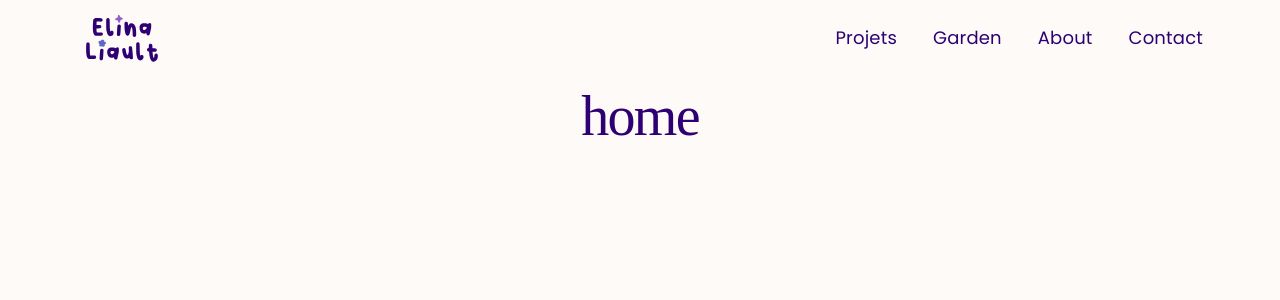
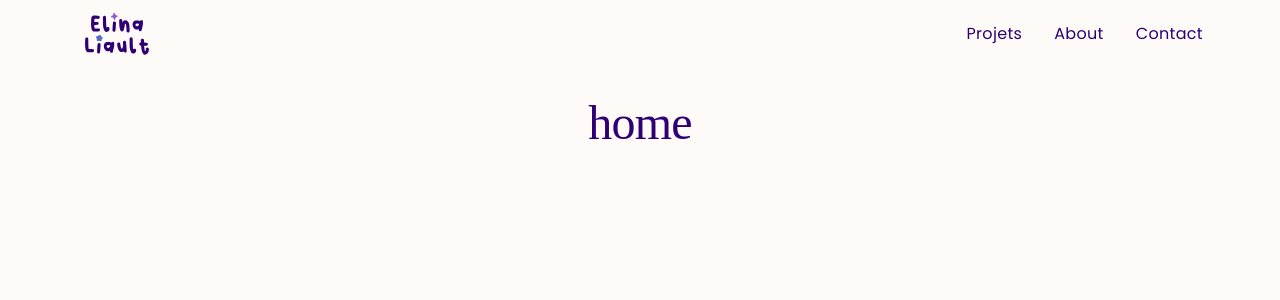
Before and after one commit to elinaliault-maker/portfolio, a React (Vite) app: page /#/ in a window 1280 px wide. Shown: the top 300 px of the page. Built offline with nearby package versions, Linux system fonts and the light colour scheme; a web font is replaced by a local one.

Commit message:
Clean up CSS (header and general)

```diff
--- a/src/components/Header.jsx
+++ b/src/components/Header.jsx
@@ -14,18 +14,17 @@ function HeaderLink({ text, url }) {
 
 export default function Header() {
     return (
-        <div className="header grid grid-cols-2 justify-center items-center w-auto my-1">
-            <div className="w-max">
-                 <Link to="/">
-                    <img src={Logo} alt="Logo" className="w-20" />
-                </Link>
-            </div>
-            <div className="flex gap-8 justify-end items-center w-auto">
-                <HeaderLink text="Projets" url="/projets" />
-                <HeaderLink text={"Garden"} url={"/garden"} />
+        <nav className="grid grid-cols-2 justify-center items-center my-1">
+            <Link to="/">
+                <img src={Logo} alt="Logo" className="w-20" />
+            </Link>
+
+            <div className="flex gap-8 justify-end items-center">
+                <HeaderLink text={"Projets"} url={"/projets"} />
+                {/* <HeaderLink text={"Crafts"} url={"/crafts"} /> */}
                 <HeaderLink text={"About"} url={"/about"} />
                 <HeaderLink text={"Contact"} url={"/contact"} />
             </div>
-        </div>
+        </nav>
     )
 }
--- a/src/index.css
+++ b/src/index.css
@@ -1,28 +1,27 @@
+/* TYPOS */
 @import url('https://fonts.googleapis.com/css2?family=Caprasimo&display=swap');
 @import url('https://fonts.googleapis.com/css2?family=Poppins:ital,wght@0,100;0,200;0,300;0,400;0,500;0,600;0,700;0,800;0,900;1,100;1,200;1,300;1,400;1,500;1,600;1,700;1,800;1,900&display=swap');
+@import url('https://fonts.googleapis.com/css2?family=Space+Mono:ital,wght@0,400;0,700;1,400;1,700&display=swap');
 
+/* ROOT */
 :root {
   --violet: #935CC7;
   --bleu-clair: #5C6AC7;
   --bleu-fonce: #2E0073;
-  --text: #6b6375;
+  --text: #12002E;
   --text-h: var(--bleu-fonce);
   --bg: #FDFAF7;
-  --border: #e5e4e7;
-  --code-bg: #f4f3ec;
-  --accent: #aa3bff;
-  --accent-bg: rgba(170, 59, 255, 0.1);
-  --accent-border: rgba(170, 59, 255, 0.5);
-  --social-bg: rgba(244, 243, 236, 0.5);
+  --border: #F8EDE2;
+  --code-bg: #F8EDE2;
   --shadow:
     rgba(0, 0, 0, 0.1) 0 10px 15px -3px, rgba(0, 0, 0, 0.05) 0 4px 6px -2px;
 
   --sans: "Poppins", sans-serif;
   --heading: "Caprasimo", serif;
-  --mono: ui-monospace, Consolas, monospace;
+  --mono: "Space Mono", monospace; /* pour le code...  */
 
-  font: 18px/145% var(--sans);
-  letter-spacing: 0.18px;
+  font: 1rem var(--sans);
+  letter-spacing: 0.02rem;
   color-scheme: light dark;
   color: var(--text);
   background: var(--bg);
@@ -30,9 +29,10 @@
   text-rendering: optimizeLegibility;
   -webkit-font-smoothing: antialiased;
   -moz-osx-font-smoothing: grayscale;
+  box-sizing: border-box;
 
   @media (max-width: 1024px) {
-    font-size: 16px;
+    font-size: 0.8rem;
   }
 }
 
@@ -43,21 +43,23 @@
     --bg: #16171d;
     --border: #2e303a;
     --code-bg: #1f2028;
-    --accent: #c084fc;
-    --accent-bg: rgba(192, 132, 252, 0.15);
-    --accent-border: rgba(192, 132, 252, 0.5);
-    --social-bg: rgba(47, 48, 58, 0.5);
     --shadow:
       rgba(0, 0, 0, 0.4) 0 10px 15px -3px, rgba(0, 0, 0, 0.25) 0 4px 6px -2px;
   }
 
-  #social .button-icon {
+  /* #social .button-icon {
     filter: invert(1) brightness(2);
-  }
+  } */
 }
 
+/* GENERAL */
 body {
   margin: 0;
+  user-select: auto;
+}
+body::selection {
+  color: var(--bg);
+  background-color: var(--bleu-fonce);
 }
 
 #root {
@@ -65,11 +67,8 @@ body {
   max-width: 100%;
   margin: 0 auto;
   text-align: center;
-  /* border-inline: 1px solid var(--border); */
-  min-height: 100svh;
   display: flex;
   flex-direction: column;
-  box-sizing: border-box;
 }
 
 h1,
@@ -77,41 +76,37 @@ h2 {
   font-family: var(--heading);
   font-weight: 500;
   color: var(--text-h);
+  letter-spacing: -0.05rem;
 }
 
 h1 {
-  font-size: 56px;
-  letter-spacing: -1.68px;
-  margin: 32px 0;
+  font-size: 3rem;
+  margin: 2rem 0;
   @media (max-width: 1024px) {
-    font-size: 36px;
-    margin: 20px 0;
+    font-size: 2.5rem;
+    margin: 1.5rem 0;
   }
 }
 h2 {
-  font-size: 24px;
+  font-size: 1.5rem;
   line-height: 118%;
-  letter-spacing: -0.24px;
-  margin: 0 0 8px;
+  margin: 0 0 0.5rem;
   @media (max-width: 1024px) {
-    font-size: 20px;
+    font-size: 1.25rem;
   }
 }
 p {
   margin: 0;
 }
 
-code,
-.counter {
+code {
   font-family: var(--mono);
   display: inline-flex;
   border-radius: 4px;
   color: var(--text-h);
-}
 
-code {
-  font-size: 15px;
+  font-size: 0.8rem;
   line-height: 135%;
-  padding: 4px 8px;
+  padding: 0.25rem 0.5rem;
   background: var(--code-bg);
 }
```
